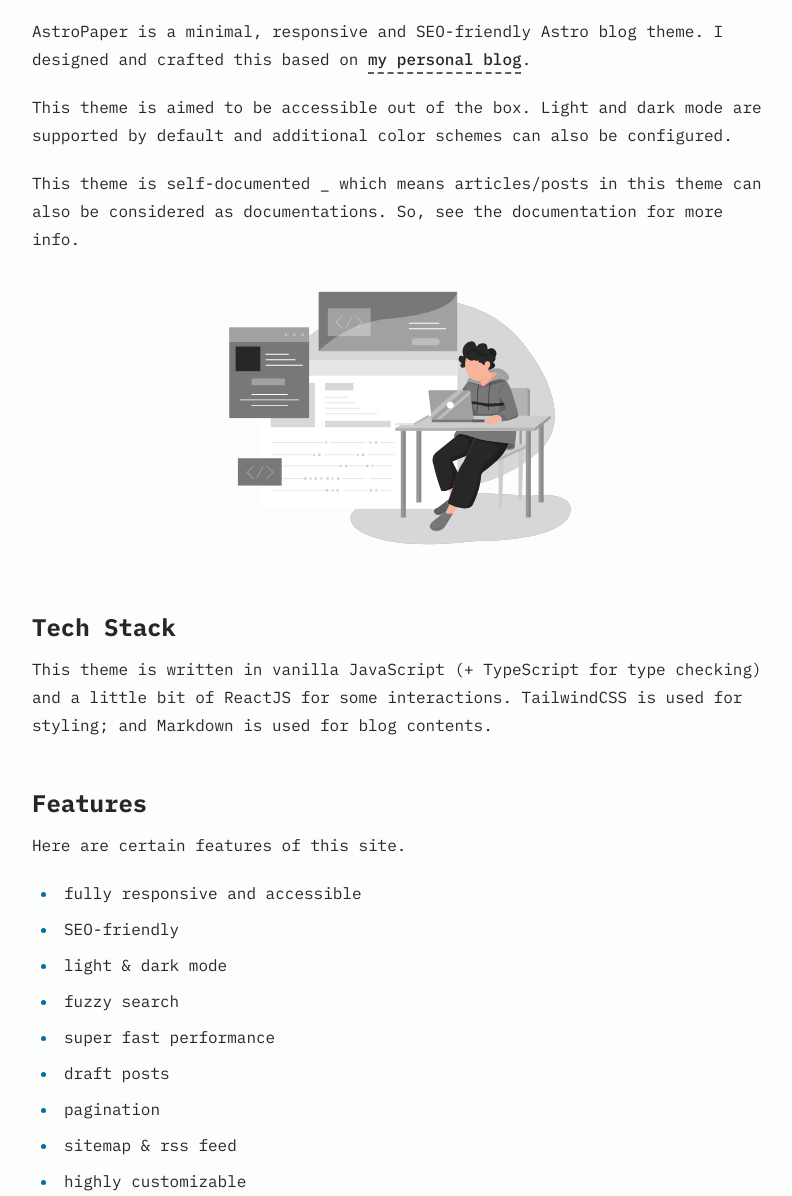
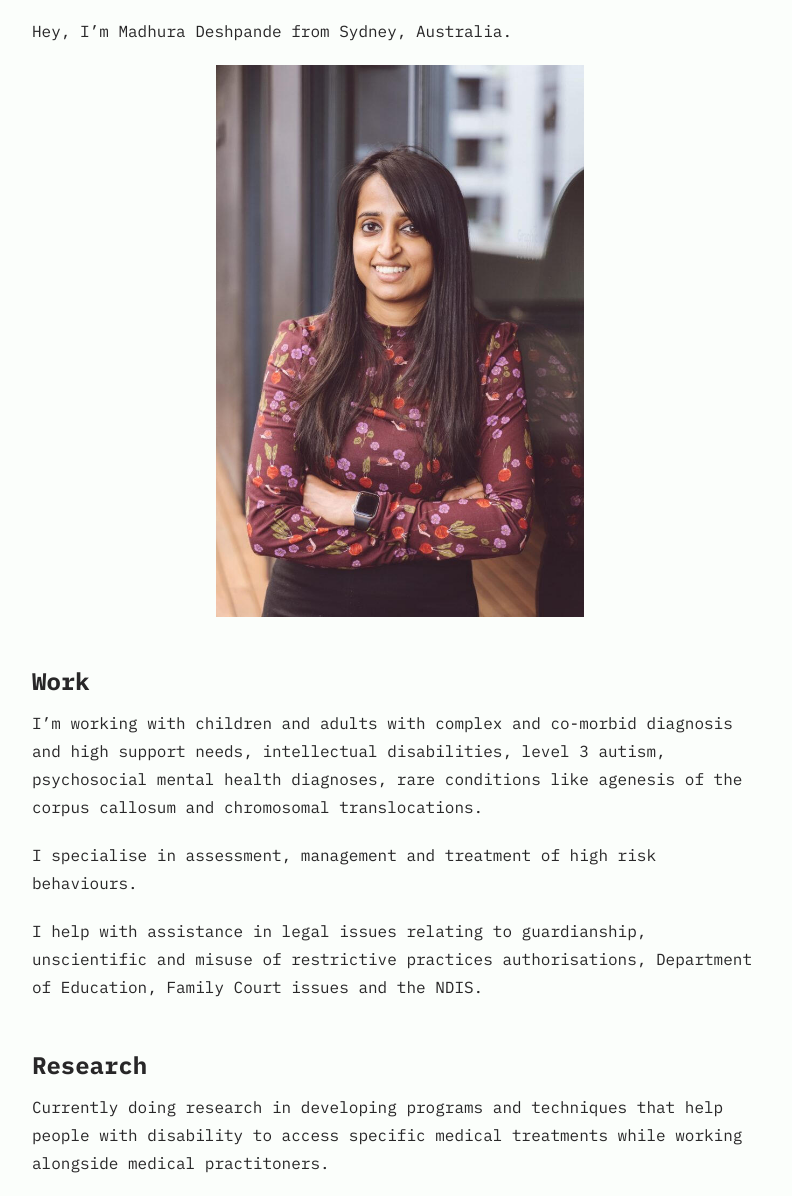
Before and after one commit to k4u5hik/madhura.au, an Astro site: page /about in a window 1280 px wide. Shown: the part 204-1400 px from the top of the page, without its empty margins (240-1032 px from the left). Built offline with nearby package versions, Linux system fonts and the light colour scheme; Astro itself is replaced by a stand-in of ours.

Commit message:
about page update

```diff
--- a/src/pages/about.md
+++ b/src/pages/about.md
@@ -3,34 +3,20 @@ layout: ../layouts/AboutLayout.astro
 title: "About"
 ---
 
-AstroPaper is a minimal, responsive and SEO-friendly Astro blog theme. I designed and crafted this based on [my personal blog](https://satnaing.dev/blog).
-
-This theme is aimed to be accessible out of the box. Light and dark mode are supported by
-default and additional color schemes can also be configured.
-
-This theme is self-documented \_ which means articles/posts in this theme can also be considered as documentations. So, see the documentation for more info.
+Hey, I'm Madhura Deshpande from Sydney, Australia.
 
 <div>
-  <img src="/assets/dev.svg" class="sm:w-1/2 mx-auto" alt="coding dev illustration">
+  <img src="/assets/madhura.jpg" class="sm:w-1/2 mx-auto" alt="madhura">
 </div>
 
-## Tech Stack
+## Work
 
-This theme is written in vanilla JavaScript (+ TypeScript for type checking) and a little bit of ReactJS for some interactions. TailwindCSS is used for styling; and Markdown is used for blog contents.
+I'm working with children and adults with complex and co-morbid diagnosis and high support needs, intellectual disabilities, level 3 autism, psychosocial mental health diagnoses, rare conditions like agenesis of the corpus callosum and chromosomal translocations.
 
-## Features
+I specialise in assessment, management and treatment of high risk behaviours.
 
-Here are certain features of this site.
+I help with assistance in legal issues relating to guardianship, unscientific and misuse of restrictive practices authorisations, Department of Education, Family Court issues and the NDIS.
 
-- fully responsive and accessible
-- SEO-friendly
-- light & dark mode
-- fuzzy search
-- super fast performance
-- draft posts
-- pagination
-- sitemap & rss feed
-- highly customizable
+## Research
 
-If you like this theme, you can star/contribute to the [repo](https://github.com/satnaing/astro-paper).
-Or you can even give any feedback via my [email](mailto:contact@satnaing.dev).
+Currently doing research in developing programs and techniques that help people with disability to access specific medical treatments while working alongside medical practitoners.
```
Also changed, not shown: public/assets/madhura.jpg (added).
